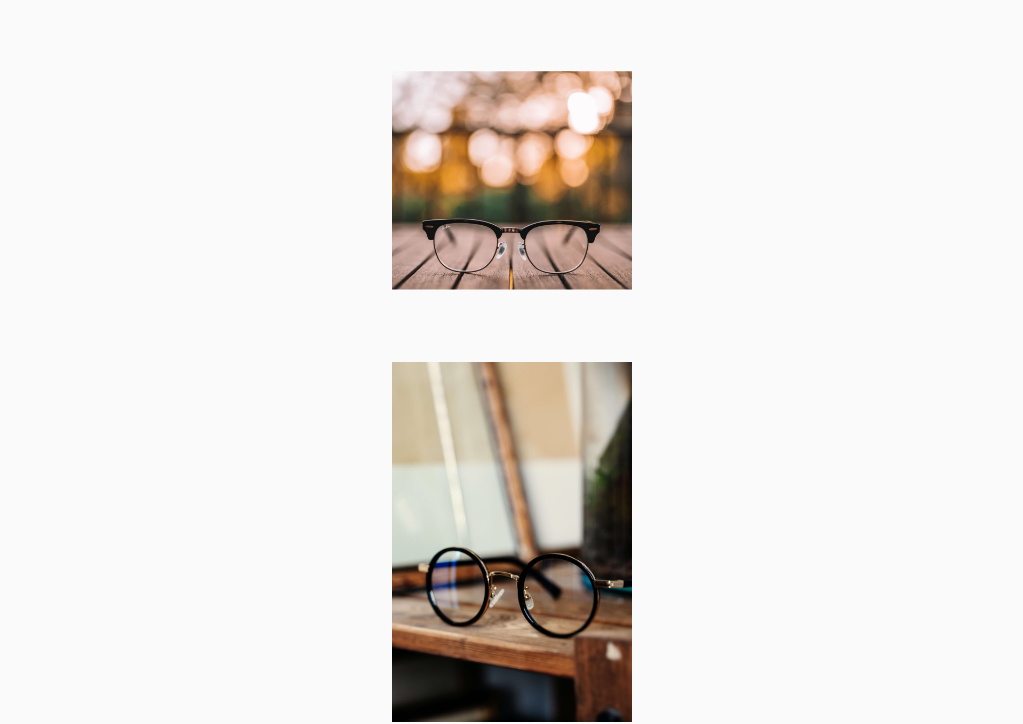
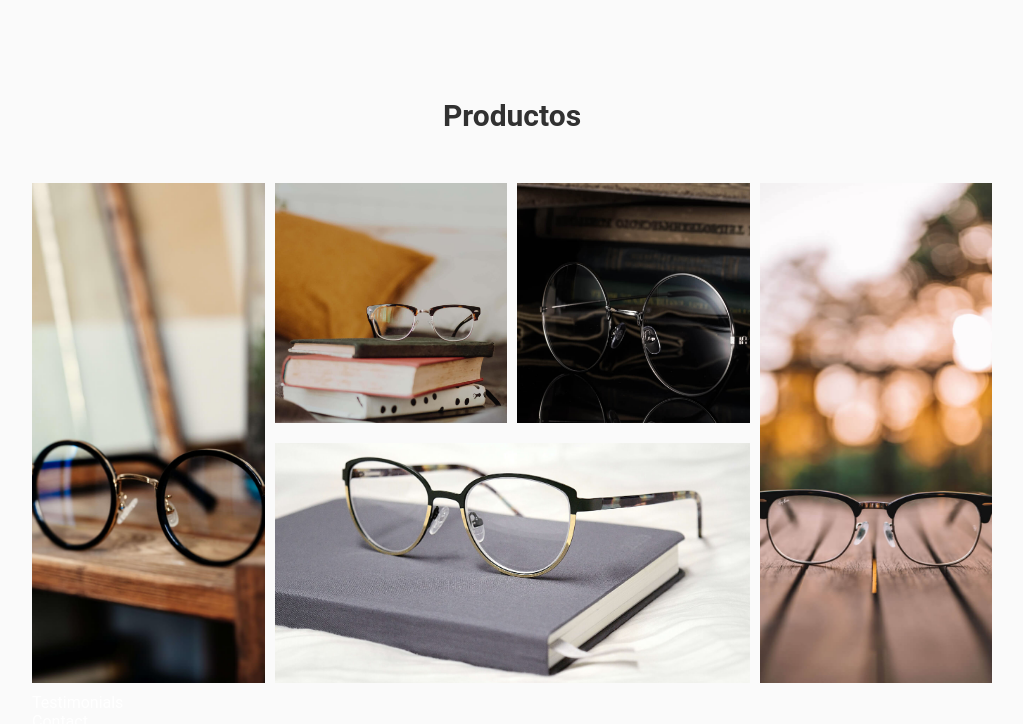
Before and after one commit to comayocode/optica-mejia, a React (Vite) app: page / in a window 1280 px wide. Shown: the part 1318-2042 px from the top of the page, without its empty margins (253-1276 px from the left). Built offline with nearby package versions, Linux system fonts and the light colour scheme.

Commit message:
feat: add products component

```diff
--- a/src/components/About.jsx
+++ b/src/components/About.jsx
@@ -3,7 +3,7 @@ import '../stylesheets/About.css';
 
 const About = () => (
   <section id='about' className='about'>
-    <h2 className='about__title'>Sobre Nosotros</h2>
+    <h2 className='section-title'>Sobre Nosotros</h2>
     {about.map((value) => (
       <div key={value.id} className='about-content'>
         <div className='img-container'>
--- a/src/components/Products.jsx
+++ b/src/components/Products.jsx
@@ -3,14 +3,21 @@ import '../stylesheets/Products.css';
 
 const Products = () => (
   <section id='products' className='products'>
+    <h2 className='section-title'>Productos</h2>
+    <div className='products-container'>
       {products.map((product, index) => (
         <div
           key={product.id}
-        className={`product-item ${'product-item' + '-' + (index + 1)}`}
+          className={`product-item ${'product-item' + '-' + (index + 1)} width-100`}
         >
-        <img src={product.img} alt='Gafas' className='product-item__img'></img>
+          <img
+            src={product.img}
+            alt='Gafas'
+            className='product-item__img'
+          ></img>
         </div>
       ))}
+    </div>
   </section>
 );
 
--- a/src/index.css
+++ b/src/index.css
@@ -43,6 +43,11 @@ h1, h2 {
   text-align: center;
 }
 
+.section-title {
+  font-size: var(--title-size-320);
+  padding-bottom: 20px;
+}
+
 .hidden {
   display: none;
 }
@@ -50,3 +55,22 @@ h1, h2 {
 .flex {
   display: flex;
 }
+
+@media (min-width: 768px) {
+  .section-title {
+    font-size: var(--title-size-768);
+  }
+}
+
+@media (min-width: 1024px) {
+  .section-title {
+    font-size: var(--title-size-1024);
+  }
+}
+
+@media (min-width: 1200px) {
+  .section-title {
+    font-size: var(--title-size-1366);
+    padding-bottom: 50px;
+  }
+}
--- a/src/stylesheets/Products.css
+++ b/src/stylesheets/Products.css
@@ -1,14 +1,83 @@
+.products {
+  margin-top: 50px;
+}
+
 .product-item {
   width: 75vw;
   max-width: 240px;
-  min-height: 360px;
   margin: auto;
+  padding-bottom: 10px;
 }
 
 .product-item__img {
   width: 100%;
 }
 
-.product-item-1 {
-  clip-path: inset(20% 0 );
+@media (min-width: 768px) {
+  .product-item {
+    max-width: 280px;
+  }
 }
+
+@media (min-width: 1024px) {
+
+  .products {
+    margin-top: 100px;
+  }
+
+  .products-container {
+    max-width: 742px;
+    display: grid;
+    grid-template-columns: repeat(4, 1fr);
+    grid-template-rows: repeat(2, 200px);
+    grid-column-gap: 10px;
+    grid-row-gap: 10px;
+  }
+
+  .product-item {
+    width: 178px;
+    max-width: 100%;
+  }
+
+  /* --- TAMAÑO PERSONALIZADO PRA CADA IMAGEN --- */
+  .product-item-1 {
+    grid-area: 1 / 4 / 3 / 5;
+  }
+
+  .product-item-2 {
+    grid-area: 1 / 1 / 3 / 2;
+  }
+
+  .product-item-3 {
+    grid-area: 2 / 2 / 3 / 4;
+  }
+
+  .product-item-4 {
+    grid-area: 1 / 3 / 2 / 4;
+  }
+
+  .product-item-5 {
+    grid-area: 1 / 2 / 2 / 3;
+  }
+
+  /* --- Clase general --- */
+  .width-100 {
+    height: 100%;
+    width: 100%;
+  }
+
+  .product-item__img{
+    height: 100%;
+    width: 100%;
+    object-fit: cover;
+  }
+}
+
+@media (min-width: 1200px) {
+  .products-container {
+    max-width: 960px;
+    grid-template-columns: repeat(4, 1fr);
+    grid-template-rows: repeat(2, 250px);
+  }
+
+}
```
Lines whose indentation alone changed are shown as unchanged.
